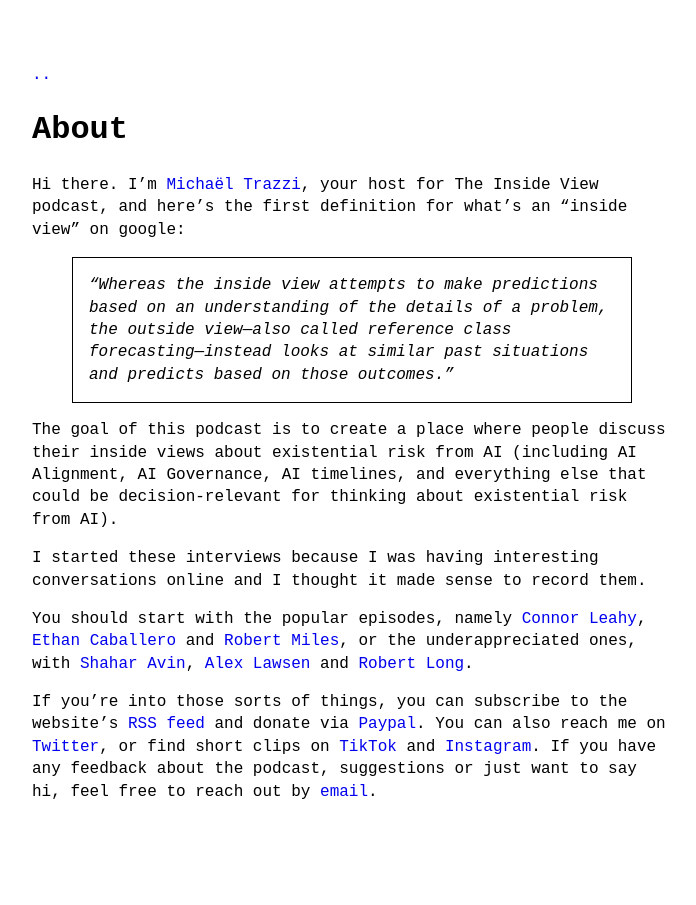
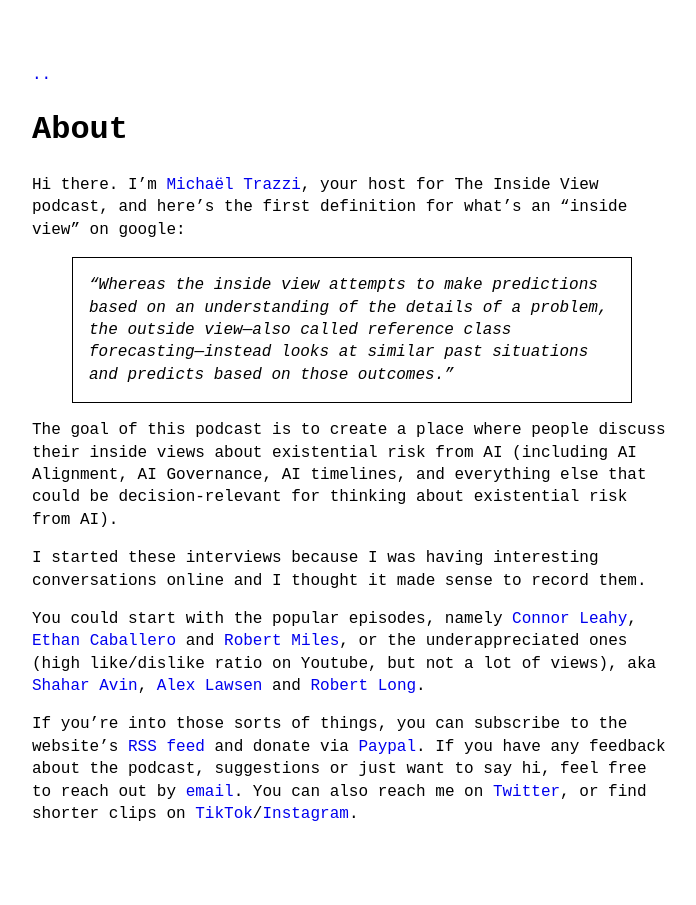
Before and after one commit to theinsideview/theinsideview.github.io, a Jekyll site: the page built from about.md, in a window 1280 px wide. Shown: the whole page, without its empty margins (288-984 px from the left). Built offline with Jekyll 4.4.1, drawn with Linux system fonts in a browser that asks for light colours.

Commit message:
Update about.md

```diff
--- a/about.md
+++ b/about.md
@@ -11,6 +11,6 @@
 
 I started these interviews because I was having interesting conversations online and I thought it made sense to record them.
 
-You should start with the popular episodes, namely [Connor Leahy](https://theinsideview.ai/connor2), [Ethan](https://theinsideview.ai/ethan2) [Caballero](https://theinsideview.ai/ethan) and [Robert Miles](https://theinsideview.ai/rob), or the underappreciated ones, with [Shahar Avin](https://theinsideview.ai/shahar), [Alex Lawsen](https://theinsideview.ai/alex) and [Robert Long](https://theinsideview.ai/roblong).
+You could start with the popular episodes, namely [Connor Leahy](https://theinsideview.ai/connor2), [Ethan](https://theinsideview.ai/ethan2) [Caballero](https://theinsideview.ai/ethan) and [Robert Miles](https://theinsideview.ai/rob), or the underappreciated ones (high like/dislike ratio on Youtube, but not a lot of views), aka [Shahar Avin](https://theinsideview.ai/shahar), [Alex Lawsen](https://theinsideview.ai/alex) and [Robert Long](https://theinsideview.ai/roblong).
 
-If you're into those sorts of things, you can subscribe to the website's [RSS feed](https://theinsideview.ai/feed.xml) and donate via [Paypal](https://paypal.me/michaeltrazzi). You can also reach me on [Twitter](https://twitter.com/MichaelTrazzi), or find short clips on [TikTok](https://www.tiktok.com/@theinsideview.ai) and [Instagram](http://instagram.com/theinsideview.ai). If you have any feedback about the podcast, suggestions or just want to say hi, feel free to reach out by [email](michael with a dot that is totally optional trazzi at gmail dot com).
+If you're into those sorts of things, you can subscribe to the website's [RSS feed](https://theinsideview.ai/feed.xml) and donate via [Paypal](https://paypal.me/michaeltrazzi). If you have any feedback about the podcast, suggestions or just want to say hi, feel free to reach out by [email](michael with a dot that is totally optional trazzi at gmail dot com). You can also reach me on [Twitter](https://twitter.com/MichaelTrazzi), or find shorter clips on [TikTok](https://www.tiktok.com/@theinsideview.ai)/[Instagram](http://instagram.com/theinsideview.ai).
```
